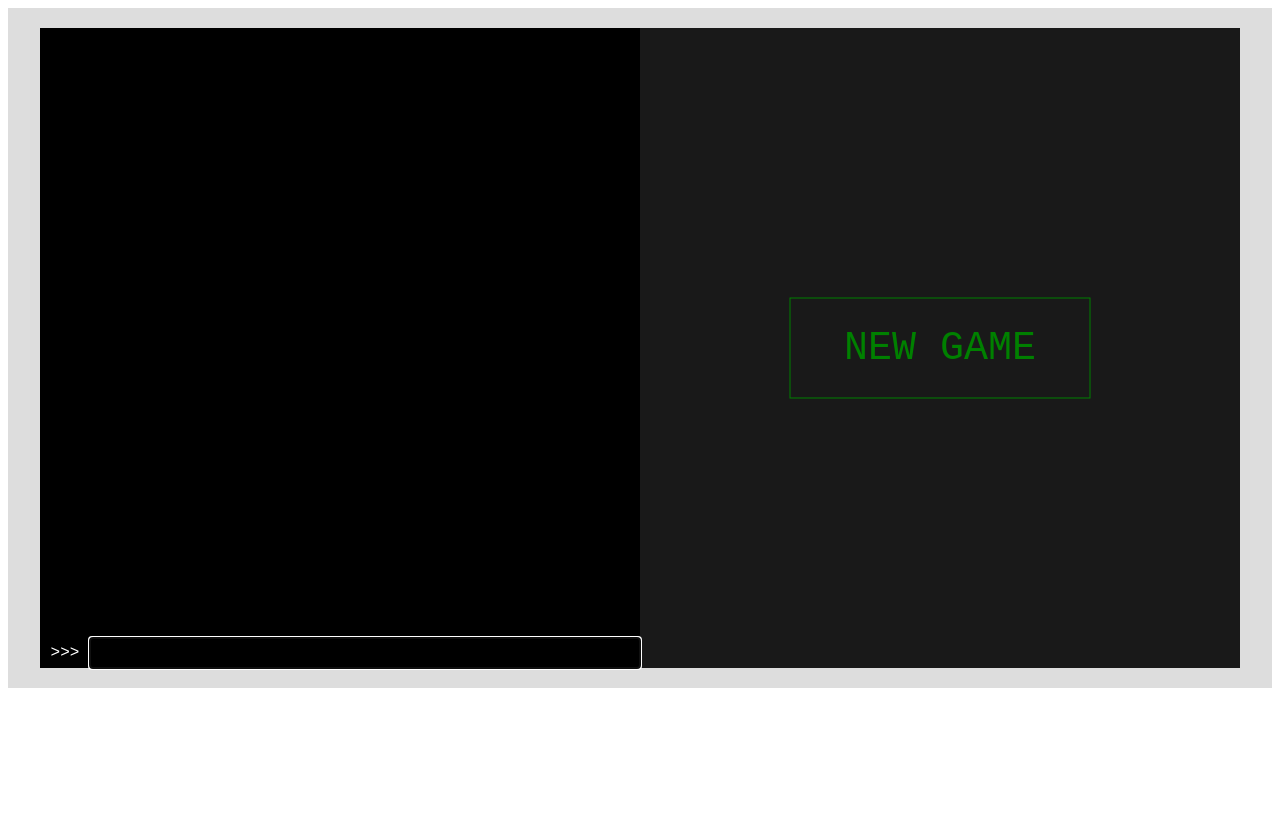
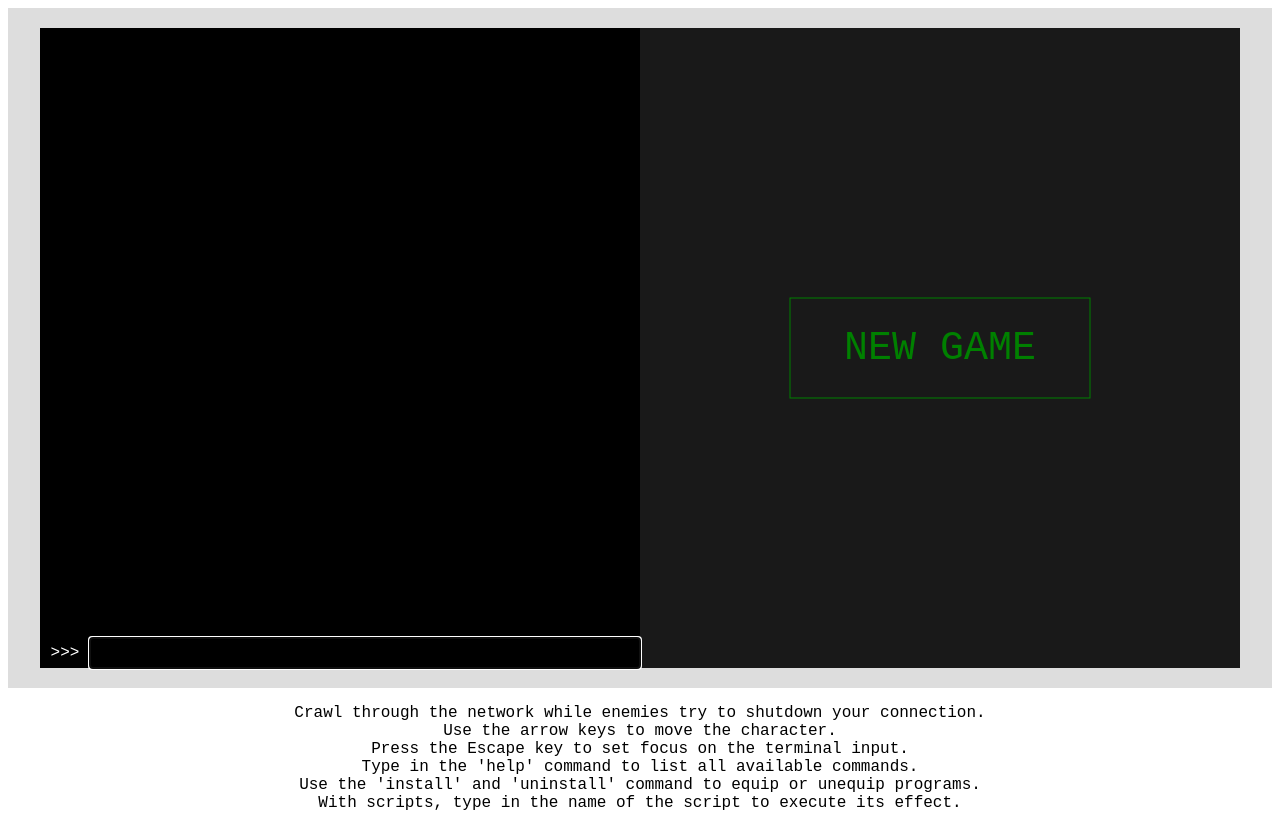
Before and after one commit to js13kGames/js13kgames-entry, a plain HTML site: page index.html in a window 1280 px wide. Before the commit the page ends 800 px from the top, so only its background shows below. Drawn offline with Linux system fonts and the light colour scheme.

Commit message:
Added instructions on the html file.

```diff
--- a/index.html
+++ b/index.html
@@ -15,6 +15,16 @@
         <canvas id="screen" width="600", height="640"></canvas>
       </div>
     </div>
+    <div class = "instructions">
+      <p>
+        Crawl through the network while enemies try to shutdown your connection.<br>
+        Use the arrow keys to move the character.<br>
+        Press the Escape key to set focus on the terminal input.<br>
+        Type in the 'help' command to list all available commands.<br>
+        Use the 'install' and 'uninstall' command to equip or unequip programs.<br>
+        With scripts, type in the name of the script to execute its effect.
+      </p>
+    </div>
 
     <script type="text/javascript" src= "util.js"></script>
     <script type="text/javascript" src= "messages.js"></script>
--- a/style.css
+++ b/style.css
@@ -14,7 +14,9 @@
   width: 100%;
   height: 680px;
 }
-
+.instructions {
+  text-align: center;
+}
 #terminal-div{ order: 1; }
 #canvas-div { order: 2; }
 
--- a/terminal.js
+++ b/terminal.js
@@ -13,9 +13,9 @@ function user_command() {
     print_message(">>> " + cmd)
     terminal_input.value = "";
     if (GAME_OVER) { return; }
-    if (control.cur_scene.type == "menu") { return; }
     if (cmd == "help") {
         print_message(HELP);
+    } else if (control.cur_scene.type == "menu") { return;
     } else if (cmd.startsWith("help ")) {
         var item = cmd.slice(5);
         if (item in PROGRAM_HELP) {
```
